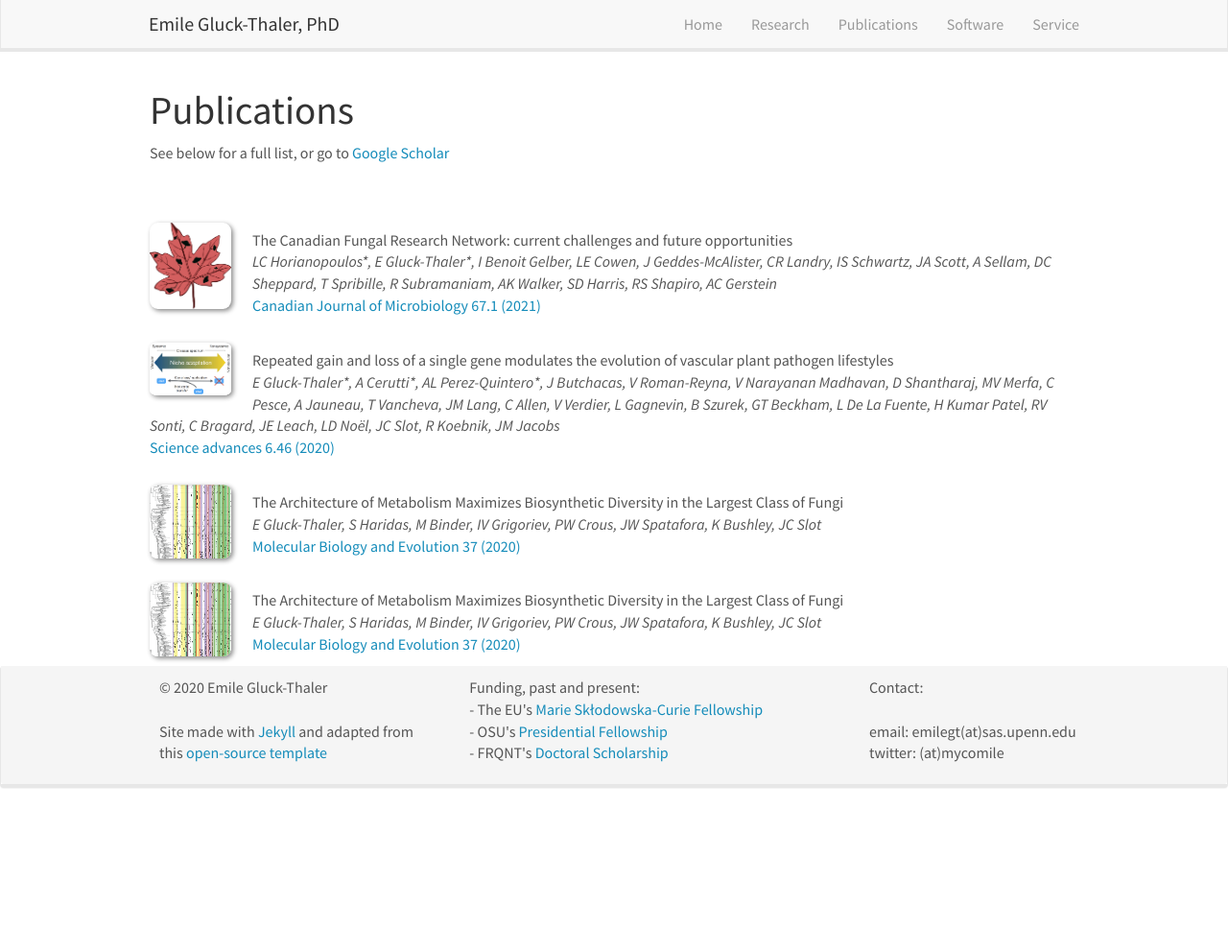
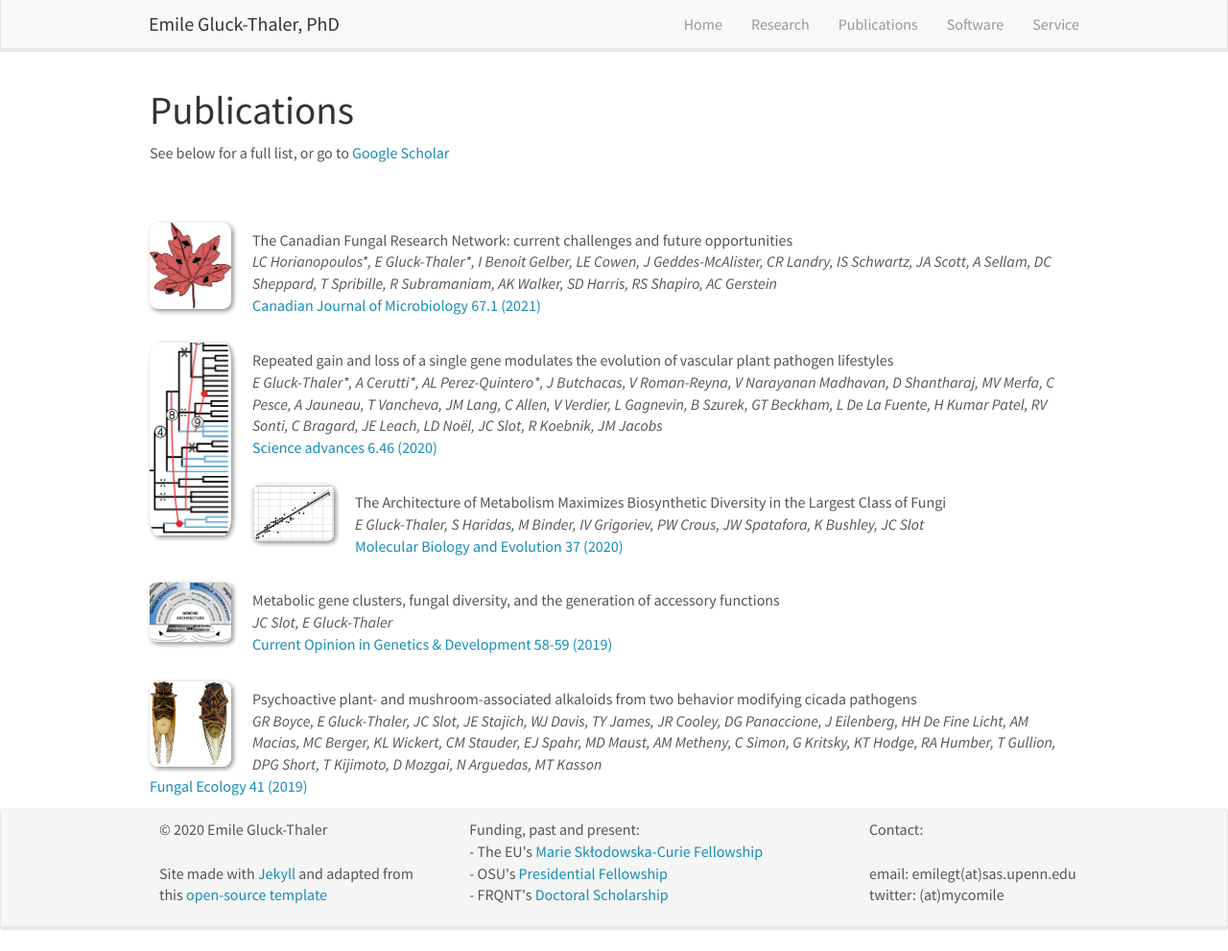
Before and after one commit to guidopuccetti/guidopuccetti.github.io, a Jekyll site: the page built from _pages/publications.md, in a window 1280 px wide and 991 px high. Shown: the whole window at 96% size. Built offline with Jekyll 4.4.1, drawn with Linux system fonts in a browser that asks for light colours; nearby versions of some CDN libraries.

Commit message:
pubpic update

```diff
--- a/_data/publist.yml
+++ b/_data/publist.yml
@@ -9,7 +9,7 @@
   news2:
 
 - title: "Repeated gain and loss of a single gene modulates the evolution of vascular plant pathogen lifestyles"
-  image: cbsA_summary.png
+  image: cbsA.png
   description:
   authors: E Gluck-Thaler\*, A Cerutti\*, AL Perez-Quintero\*, J Butchacas, V Roman-Reyna, V Narayanan Madhavan, D Shantharaj, MV Merfa, C Pesce, A Jauneau, T Vancheva, JM Lang, C Allen, V Verdier, L Gagnevin, B Szurek, GT Beckham, L De La Fuente, H Kumar Patel, RV Sonti, C Bragard, JE Leach, LD Noël, JC Slot, R Koebnik, JM Jacobs
   link:
@@ -28,12 +28,22 @@
   highlight:
   news2:
 
-- title: "The Architecture of Metabolism Maximizes Biosynthetic Diversity in the Largest Class of Fungi"
-  image: dotSM.png
+- title: "Metabolic gene clusters, fungal diversity, and the generation of accessory functions"
+  image: COGD.png
   description:
-  authors: E Gluck-Thaler, S Haridas, M Binder, IV Grigoriev, PW Crous, JW Spatafora, K Bushley, JC Slot
+  authors: JC Slot, E Gluck-Thaler
   link:
-    url: https://academic.oup.com/mbe/article/37/10/2838/5839751
-    display:  Molecular Biology and Evolution 37 (2020)
+    url: https://www.sciencedirect.com/science/article/pii/S0959437X19300450
+    display:  Current Opinion in Genetics & Development 58-59 (2019)
   highlight:
   news2:
+
+- title: "Psychoactive plant- and mushroom-associated alkaloids from two behavior modifying cicada pathogens"
+  image: cicada.png
+  description:
+  authors: GR Boyce, E Gluck-Thaler, JC Slot, JE Stajich, WJ Davis, TY James, JR Cooley, DG Panaccione, J Eilenberg, HH De Fine Licht, AM Macias, MC Berger, KL Wickert, CM Stauder, EJ Spahr, MD Maust, AM Metheny, C Simon, G Kritsky, KT Hodge, RA Humber, T Gullion, DPG Short, T Kijimoto, D Mozgai, N Arguedas, MT Kasson
+  link:
+    url: https://www.sciencedirect.com/science/article/pii/S1754504819300352#!
+    display:  Fungal Ecology 41 (2019)
+  highlight:
+  news2:
```
Also changed, not shown: images/publications/COGD.png (added), images/publications/cicada.png (added), images/publications/dotSM.png, images/publications/dotSM1.png (added).
